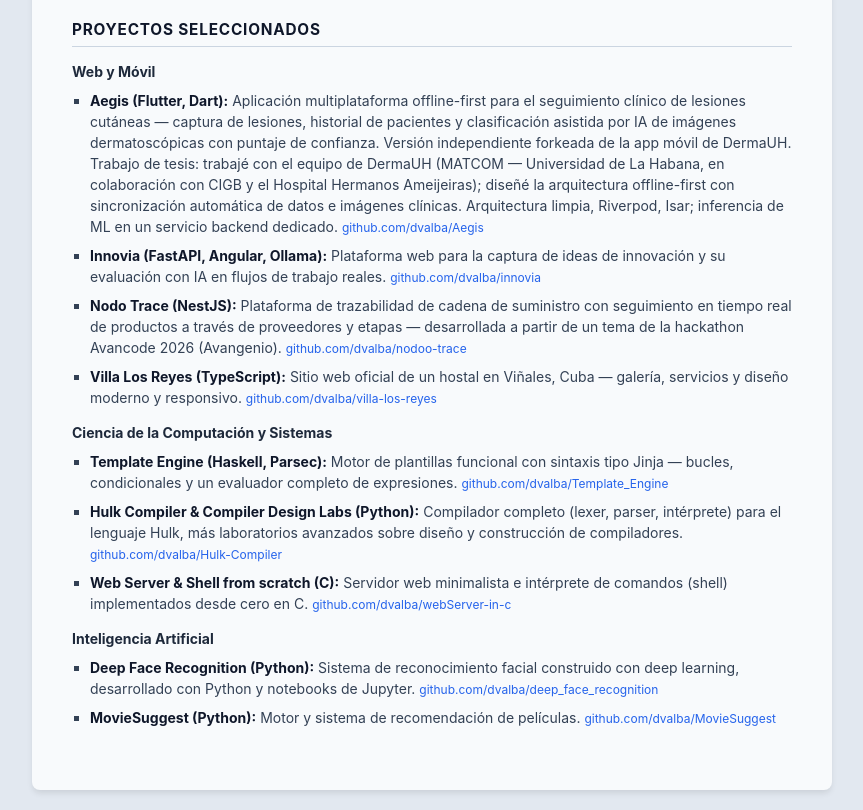
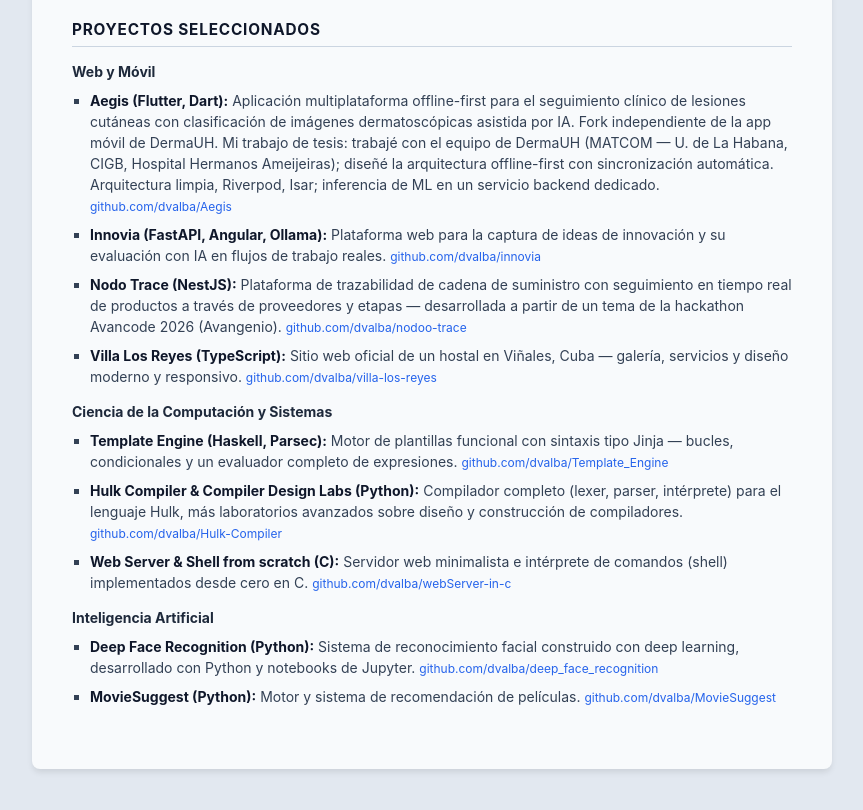
Before and after one commit to dvalba/resume, a plain HTML site: page es/index.html in a window 1280 px wide. Shown: the part 1024-1834 px from the top of the page, without its empty margins (208-1071 px from the left). After the commit the page ends 1813 px from the top, so only its background shows below. Drawn offline with Linux system fonts and the light colour scheme.

Commit message:
Aegis: more compact entry (EN+ES)

```diff
--- a/es/index.html
+++ b/es/index.html
@@ -350,13 +350,11 @@
         <ul class="project-list">
             <li>
                 <strong>Aegis (Flutter, Dart):</strong> Aplicación multiplataforma offline-first para el
-                seguimiento clínico de lesiones cutáneas — captura de lesiones, historial de pacientes y
-                clasificación asistida por IA de imágenes dermatoscópicas con puntaje de confianza. Versión
-                independiente forkeada de la app móvil de DermaUH. Trabajo de tesis: trabajé con el equipo de
-                DermaUH (MATCOM — Universidad de La Habana, en colaboración con
-                CIGB y el Hospital Hermanos Ameijeiras); diseñé la arquitectura offline-first con
-                sincronización automática de datos e imágenes clínicas. Arquitectura limpia, Riverpod, Isar;
-                inferencia de ML en un servicio backend dedicado.
+                seguimiento clínico de lesiones cutáneas con clasificación de imágenes dermatoscópicas
+                asistida por IA. Fork independiente de la app móvil de DermaUH. Mi trabajo de tesis: trabajé
+                con el equipo de DermaUH (MATCOM — U. de La Habana, CIGB, Hospital Hermanos Ameijeiras);
+                diseñé la arquitectura offline-first con sincronización automática. Arquitectura limpia,
+                Riverpod, Isar; inferencia de ML en un servicio backend dedicado.
                 <a href="https://github.com/dvalba/Aegis" target="_blank">github.com/dvalba/Aegis</a>
             </li>
             <li>
```
Also changed, not shown: index.html (+4 -6 lines).
